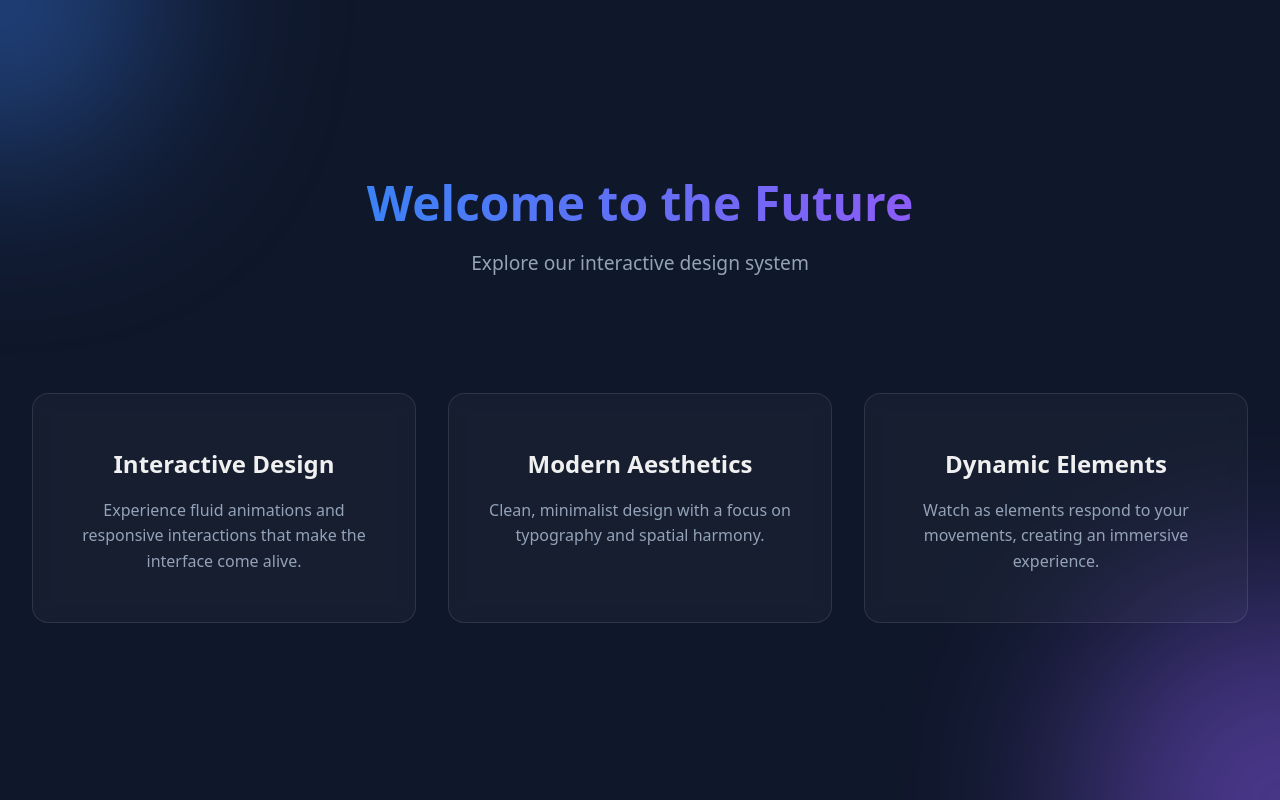
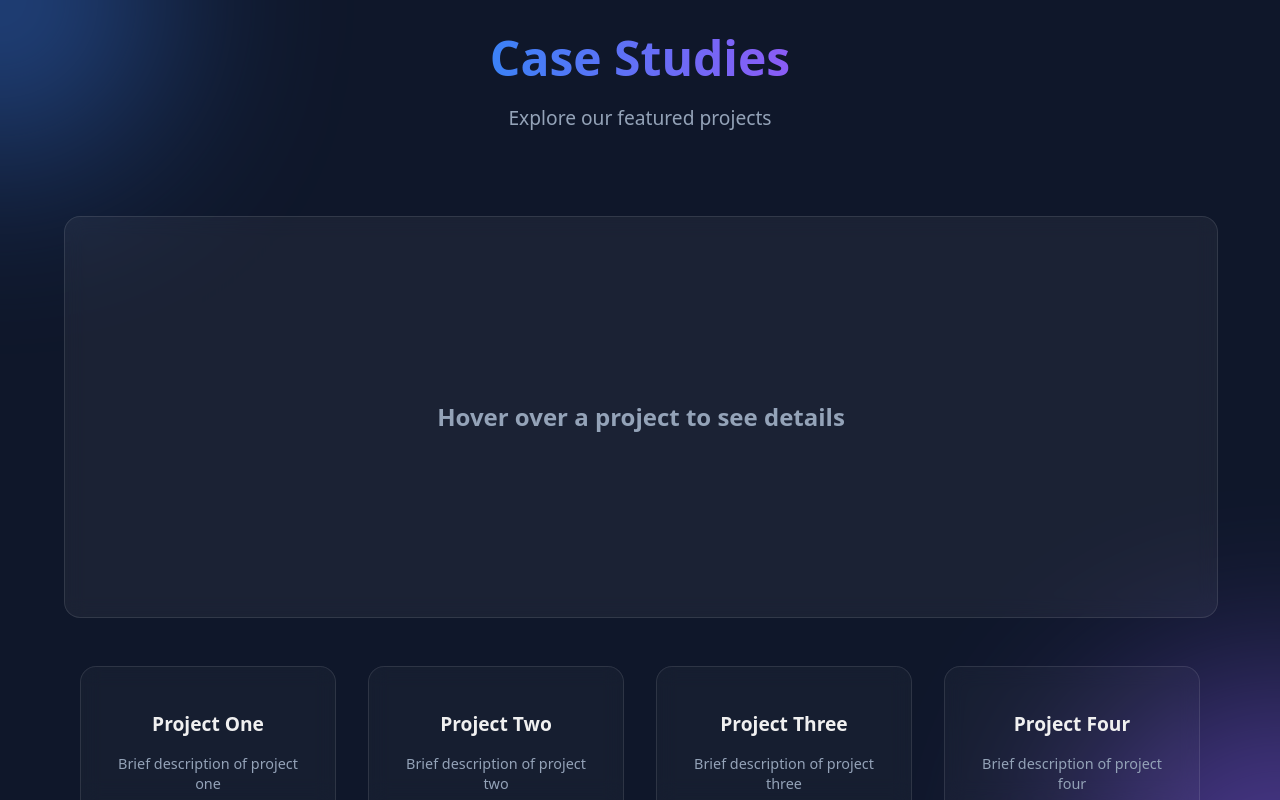
Before and after one commit to ane-solutions/ane-web-components, a React (Vite) app: page / in a window 1280 px wide. Built offline with nearby package versions, Linux system fonts and the light colour scheme.

Commit message:
case studies

```diff
--- a/src/App.jsx
+++ b/src/App.jsx
@@ -1,12 +1,14 @@
 import './App.css'
 import React from 'react';
 import Home2 from './pages/Home/Home2/Home2';
+import CaseStudies from './pages/CaseStudies/CaseStudies';
 
 function App() {
 
   return (
     <div className="App">
       <Home2 />
+      <CaseStudies />
     </div>
   )
 }
--- /dev/null
+++ b/src/pages/CaseStudies/CaseStudies.css
@@ -0,0 +1,163 @@
+.casestudies-container {
+  min-height: 100vh;
+  width: 100vw;
+  display: flex;
+  flex-direction: column;
+  align-items: center;
+  justify-content: center;
+  background: #0f172a;
+  position: fixed;
+  top: 0;
+  left: 0;
+  overflow: hidden;
+}
+
+.case-studies-layout {
+  display: flex;
+  flex-direction: column;
+  gap: 2rem;
+  width: 90%;
+  max-width: 1400px;
+}
+
+.main-display {
+  background: rgba(255, 255, 255, 0.05);
+  backdrop-filter: blur(10px);
+  border: 1px solid rgba(255, 255, 255, 0.1);
+  border-radius: 1rem;
+  height: 400px;
+  width: 100%;
+  overflow: hidden;
+  transition: all 0.5s ease;
+}
+
+.featured-case {
+  height: 100%;
+  width: 100%;
+  position: relative;
+}
+
+.featured-case.empty {
+  display: flex;
+  align-items: center;
+  justify-content: center;
+}
+
+.featured-case.empty h2 {
+  color: #94a3b8;
+  font-size: 1.5rem;
+}
+
+.case-video {
+  width: 100%;
+  height: 100%;
+  object-fit: cover;
+}
+
+.case-info {
+  position: absolute;
+  bottom: 0;
+  left: 0;
+  right: 0;
+  padding: 2rem;
+  background: linear-gradient(to top, rgba(15, 23, 42, 0.9), transparent);
+}
+
+.case-info h2 {
+  color: #f0f0f0;
+  margin-bottom: 0.5rem;
+}
+
+.case-info p {
+  color: #94a3b8;
+}
+
+.case-cards {
+  display: grid;
+  grid-template-columns: repeat(auto-fit, minmax(250px, 1fr));
+  gap: 2rem;
+  padding: 1rem;
+}
+
+.case-card {
+  background: rgba(255, 255, 255, 0.03);
+  backdrop-filter: blur(10px);
+  border: 1px solid rgba(255, 255, 255, 0.1);
+  border-radius: 1rem;
+  padding: 1.5rem;
+  transform-style: preserve-3d;
+  transition: all 0.3s ease;
+  cursor: pointer;
+  min-height: 150px;
+}
+
+.case-card:hover {
+  transform: translateZ(20px) rotateX(5deg) rotateY(5deg);
+  border-color: rgba(255, 255, 255, 0.2);
+  background: rgba(255, 255, 255, 0.05);
+}
+
+.case-card h3 {
+  color: #f0f0f0;
+  font-size: 1.2rem;
+  margin-bottom: 0.5rem;
+}
+
+.case-card p {
+  color: #94a3b8;
+  font-size: 0.9rem;
+  line-height: 1.4;
+}
+
+.animated-bg {
+  position: absolute;
+  top: 0;
+  left: 0;
+  width: 100%;
+  height: 100%;
+  z-index: -1;
+  opacity: 0.5;
+}
+
+.gradient-circle {
+  position: absolute;
+  border-radius: 50%;
+  filter: blur(100px);
+  transition: all 0.5s ease;
+}
+
+.circle-1 {
+  background: #3b82f6;
+  width: 300px;
+  height: 300px;
+  top: -150px;
+  left: -150px;
+}
+
+.circle-2 {
+  background: #8b5cf6;
+  width: 400px;
+  height: 400px;
+  bottom: -200px;
+  right: -200px;
+}
+
+.welcome-text {
+  text-align: center;
+  margin-bottom: 4rem;
+}
+
+.welcome-text h1 {
+  color: #f0f0f0;
+  font-size: 3rem;
+  margin-bottom: 1rem;
+  font-weight: 700;
+  background: linear-gradient(to right, #3b82f6, #8b5cf6);
+  -webkit-background-clip: text;
+  -webkit-text-fill-color: transparent;
+}
+
+.welcome-text p {
+  color: #94a3b8;
+  font-size: 1.2rem;
+}
--- /dev/null
+++ b/src/pages/CaseStudies/CaseStudies.jsx
@@ -0,0 +1,124 @@
+import React, { useState, useEffect } from 'react';
+import './CaseStudies.css';
+
+const CaseStudies = () => {
+  const [mousePosition, setMousePosition] = useState({ x: 0, y: 0 });
+  const [activeCase, setActiveCase] = useState(null);
+
+  useEffect(() => {
+    const handleMouseMove = (e) => {
+      const { clientX, clientY } = e;
+      const moveX = (clientX - window.innerWidth / 2) / 50;
+      const moveY = (clientY - window.innerHeight / 2) / 50;
+
+      document.querySelectorAll('.case-card').forEach(card => {
+        card.style.transform = `translateZ(20px) rotateX(${-moveY}deg) rotateY(${moveX}deg)`;
+      });
+
+      setMousePosition({ x: clientX, y: clientY });
+    };
+
+    window.addEventListener('mousemove', handleMouseMove);
+    return () => window.removeEventListener('mousemove', handleMouseMove);
+  }, []);
+
+  const caseStudies = [
+    {
+      id: 1,
+      title: "Project One",
+      description: "Brief description of project one",
+      thumbnail: "// Add path to thumbnail image",
+      videoUrl: "// Add path to video clip"
+    },
+    {
+      id: 2,
+      title: "Project Two",
+      description: "Brief description of project two",
+      thumbnail: "// Add path to thumbnail image",
+      videoUrl: "// Add path to video clip"
+    },
+    {
+      id: 3,
+      title: "Project Three",
+      description: "Brief description of project three",
+      thumbnail: "// Add path to thumbnail image",
+      videoUrl: "// Add path to video clip"
+    },
+    {
+      id: 4,
+      title: "Project Four",
+      description: "Brief description of project four",
+      thumbnail: "// Add path to thumbnail image",
+      videoUrl: "// Add path to video clip"
+    }
+  ];
+
+  return (
+    <div className="casestudies-container">
+      <div className="animated-bg">
+        <div
+          className="gradient-circle circle-1"
+          style={{
+            transform: `translate(${mousePosition.x / 50}px, ${mousePosition.y / 50}px)`
+          }}
+        />
+        <div
+          className="gradient-circle circle-2"
+          style={{
+            transform: `translate(${-mousePosition.x / 50}px, ${-mousePosition.y / 50}px)`
+          }}
+        />
+      </div>
+
+      <div className="welcome-text">
+        <h1>Case Studies</h1>
+        <p>Explore our featured projects</p>
+      </div>
+
+      <div className="case-studies-layout">
+        <div className="main-display">
+          {activeCase ? (
+            <div className="featured-case">
+              <video
+                key={activeCase.id}
+                className="case-video"
+                autoPlay
+                muted
+                loop
+                playsInline
+              >
+                <source src={activeCase.videoUrl} type="video/mp4" />
+              </video>
+              <div className="case-info">
+                <h2>{activeCase.title}</h2>
+                <p>{activeCase.description}</p>
+              </div>
+            </div>
+          ) : (
+            <div className="featured-case empty">
+              <h2>Hover over a project to see details</h2>
+            </div>
+          )}
+        </div>
+
+        <div className="case-cards">
+          {caseStudies.map((caseStudy) => (
+            <div
+              key={caseStudy.id}
+              className="case-card"
+              onMouseEnter={() => setActiveCase(caseStudy)}
+              onMouseLeave={() => setActiveCase(null)}
+            >
+              <div className="case-card-content">
+                <h3>{caseStudy.title}</h3>
+                <p>{caseStudy.description}</p>
+              </div>
+            </div>
+          ))}
+        </div>
+      </div>
+    </div>
+  );
+};
+
+export default CaseStudies;
```
